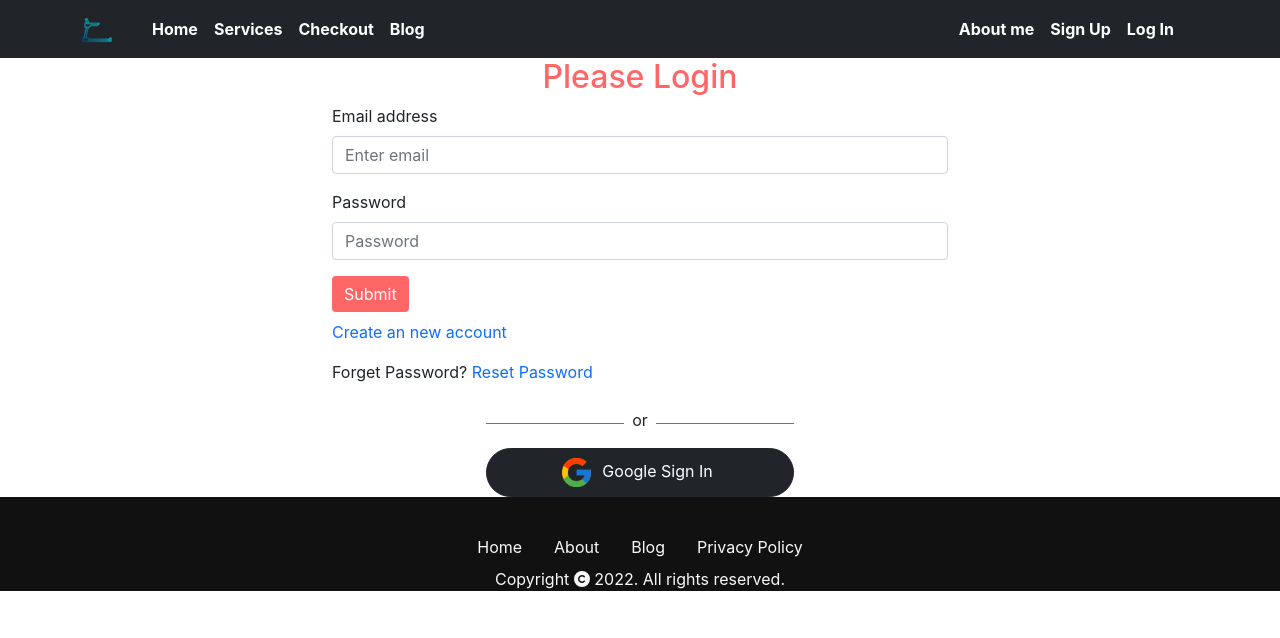
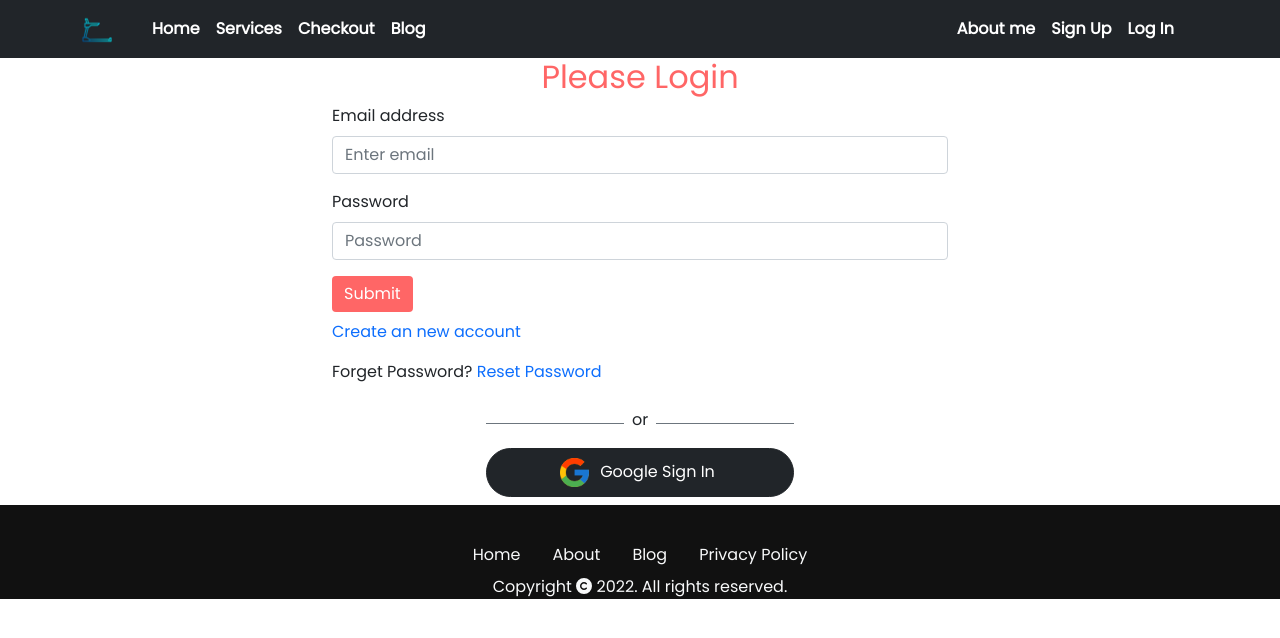
Before and after one commit to tareq621/fitness-gym-trainer, a React (Create React App) app: page /login in a window 1280 px wide. Shown: the top 638 px of the page. Built offline with nearby package versions, Linux system fonts and the light colour scheme; no server answers.

Commit message:
complete

```diff
--- a/public/index.html
+++ b/public/index.html
@@ -8,6 +8,10 @@
   <meta name="theme-color" content="#000000" />
   <meta name="description" content="Web site created using create-react-app" />
   <link rel="apple-touch-icon" href="%PUBLIC_URL%/logo192.png" />
+  <!-- Google font -->
+  <link rel="preconnect" href="https://fonts.googleapis.com">
+  <link rel="preconnect" href="https://fonts.gstatic.com" crossorigin>
+  <link href="https://fonts.googleapis.com/css2?family=Poppins&display=swap" rel="stylesheet">
   <!-- Bootstrap -->
   <link href="https://cdn.jsdelivr.net/npm/bootstrap@5.0.2/dist/css/bootstrap.min.css" rel="stylesheet"
     integrity="sha384-EVSTQN3/azprG1Anm3QDgpJLIm9Nao0Yz1ztcQTwFspd3yD65VohhpuuCOmLASjC" crossorigin="anonymous">
--- a/src/Pages/Login/Login/Login.js
+++ b/src/Pages/Login/Login/Login.js
@@ -1,4 +1,4 @@
-import React, { useRef } from 'react';
+import React, { useEffect, useRef } from 'react';
 import { Button, Form } from 'react-bootstrap';
 import { useSendPasswordResetEmail, useSignInWithEmailAndPassword } from 'react-firebase-hooks/auth';
 import { Link, useLocation, useNavigate } from 'react-router-dom';
@@ -28,15 +28,18 @@
         navigate('/signup')
     }
 
-    if (user) {
-        navigate(from, { replace: true });
-    }
+    useEffect(() => {
+        if (user) {
+            navigate(from, { replace: true });
+        }
+    })
 
     if (error) {
         errorElement = <p className='text-danger'>Error: {error.message}</p>
     }
 
     // email and password login
+
     const handleSubmit = event => {
         event.preventDefault();
         const email = emailRef.current.value;
--- a/src/Pages/Login/SocialLogin/SocialLogin.js
+++ b/src/Pages/Login/SocialLogin/SocialLogin.js
@@ -8,11 +8,11 @@
     const [signInWithGoogle, user] = useSignInWithGoogle(auth);
     const navigate = useNavigate();
     if (user) {
-        navigate('/home'())
+        navigate('/home')
     }
 
     return (
-        <div className='col-12 col-sm-12 col-md-6 mx-auto'>
+        <div className='col-12 col-sm-12 col-md-6 mx-auto mb-2'>
             <div className='d-flex align-items-center'>
                 <div style={{ height: "1px" }} className='w-50 bg-secondary'></div>
                 <p className='mt-2 px-2'>or</p>
--- a/src/index.css
+++ b/src/index.css
@@ -1,13 +1,10 @@
 body {
   margin: 0;
-  font-family: -apple-system, BlinkMacSystemFont, 'Segoe UI', 'Roboto', 'Oxygen',
-    'Ubuntu', 'Cantarell', 'Fira Sans', 'Droid Sans', 'Helvetica Neue',
-    sans-serif;
+  font-family: 'Poppins', sans-serif;
   -webkit-font-smoothing: antialiased;
   -moz-osx-font-smoothing: grayscale;
 }
 
 code {
-  font-family: source-code-pro, Menlo, Monaco, Consolas, 'Courier New',
-    monospace;
+  font-family: 'Poppins', sans-serif;
 }
```
Also changed, not shown: 2 other files (tests, documents, lock files or other folders).
